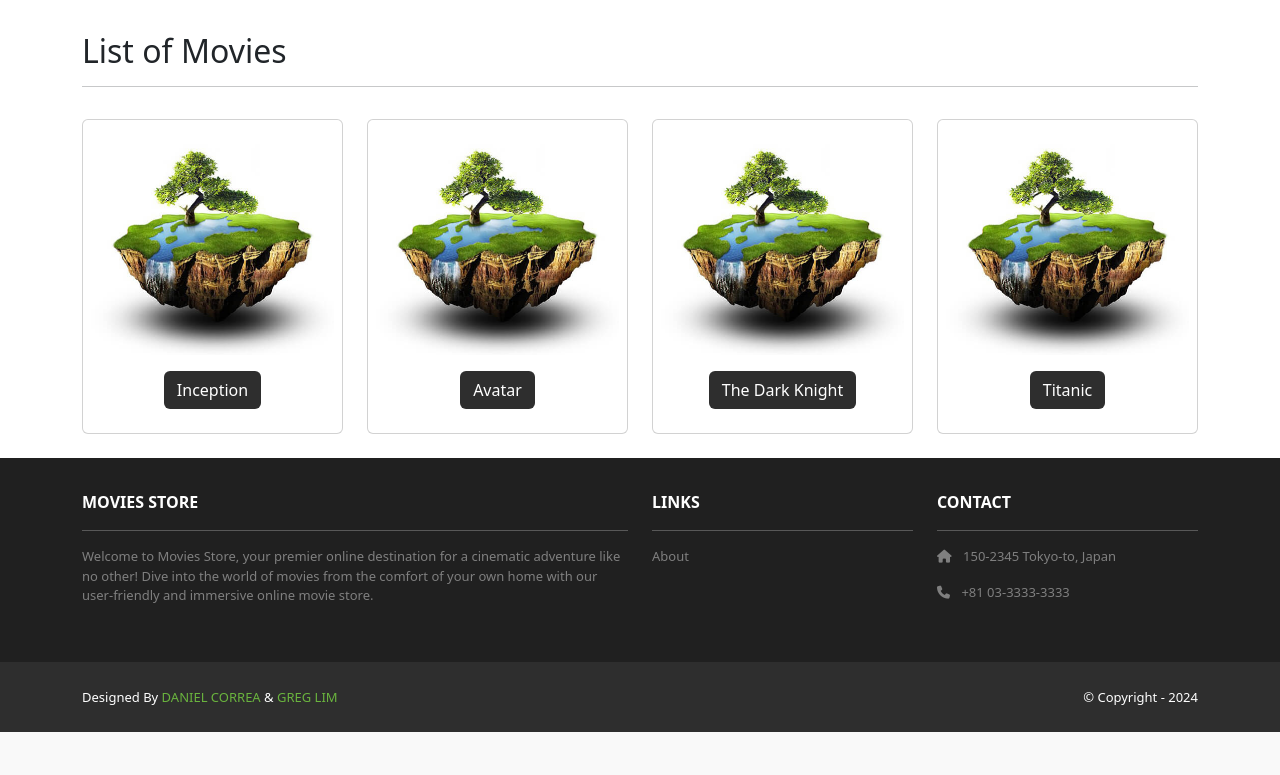
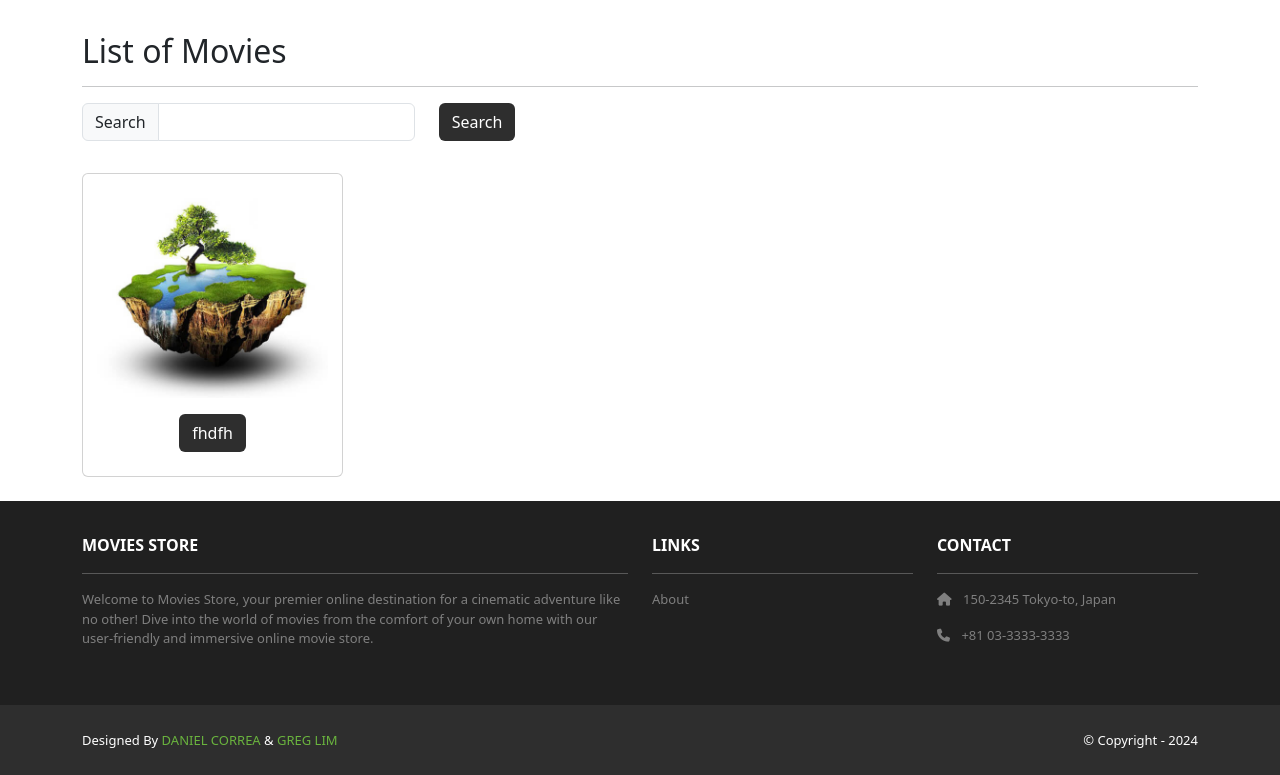
Before and after one commit to ld-minh4354/moviestore, a Django app: page /movies/ in a window 1280 px wide. Shown: the part 82-857 px from the top of the page. Before the commit the page ends 814 px from the top, so only its background shows below. Run offline with Django 5.2, Linux system fonts and the light colour scheme; data comes from the database, SQL or seed files in the repository; some libraries are stand-ins or nearby versions.

Commit message:
- Change from dummy data to data in database - Update movie's individual page - Implement search functionality

```diff
--- a/movies/templates/movies/index.html
+++ b/movies/templates/movies/index.html
@@ -7,14 +7,32 @@
       <div class="col mx-auto mb-3">
         <h2>List of Movies</h2>
         <hr />
+        <p class="card-text">
+          <form method="GET">
+            <div class="row">
+              <div class="col-auto">
+                <div class="input-group col-auto">
+                  <div class="input-group-text">
+                    Search</div>
+                  <input type="text" class="form-control"
+                    name="search">
+                </div>
+              </div>
+              <div class="col-auto">
+                <button class="btn bg-dark text-white"
+                  type="submit">Search</button>
+              </div>
+            </div>
+          </form>
+        </p>
       </div>
     </div>
     <div class="row">
       {% for movie in template_data.movies %}
       <div class="col-md-4 col-lg-3 mb-2">
         <div class="p-2 card align-items-center pt-4">
-          <img src="{% static 'img/about.jpg' %}"
-            class="card-img-top rounded">
+          <img src="{{ movie.image.url }}"
+            class="card-img-top rounded img-card-200">
           <div class="card-body text-center">
             <a href="{% url 'movies.show' id=movie.id %}"
               class="btn bg-dark text-white">
--- a/movies/templates/movies/show.html
+++ b/movies/templates/movies/show.html
@@ -13,8 +13,8 @@
           template_data.movie.price }}</p>
       </div>
       <div class="col-md-6 mx-auto mb-3 text-center">
-        <img src="{% static 'img/about.jpg' %}"
-          class="rounded" />
+        <img src="{{ template_data.movie.image.url }}"
+          class="rounded img-card-400" />
       </div>
     </div>
   </div>
--- a/movies/views.py
+++ b/movies/views.py
@@ -1,34 +1,22 @@
 from django.shortcuts import render
-movies = [
-    {
-        'id': 1, 'name': 'Inception', 'price': 12,
-        'description': 'A mind-bending heist thriller.'
-    },
-    {
-        'id': 2, 'name': 'Avatar', 'price': 13,
-        'description': 'A journey to a distant world and the battle for resources.'
-    },
-    {
-        'id': 3, 'name': 'The Dark Knight', 'price': 14,
-        'description': 'Gothams vigilante faces the Joker.'
-    },
-    {
-        'id': 4, 'name': 'Titanic', 'price': 11,
-        'description': 'A love story set against the backdrop of the sinking Titanic.',
-    },
-]
+from .models import Movie
 
 def index(request):
+    search_term = request.GET.get('search')
+    if search_term:
+        movies = Movie.objects.filter(name__icontains=search_term)
+    else:
+        movies = Movie.objects.all()
     template_data = {}
     template_data['title'] = 'Movies'
-    template_data['movies'] = movies
+    template_data['movies'] = Movie.objects.all()
     return render(request, 'movies/index.html',
                   {'template_data': template_data})
 
 def show(request, id):
-    movie = movies[id - 1]
+    movie = Movie.objects.get(id=id)
     template_data = {}
-    template_data['title'] = movie['name']
+    template_data['title'] = movie.name
     template_data['movie'] = movie
     return render(request, 'movies/show.html',
                   {'template_data': template_data})
--- a/moviestore/static/css/style.css
+++ b/moviestore/static/css/style.css
@@ -33,3 +33,11 @@
 .ms-footer-bottom a:hover {
   color: #fff;
 }
+.img-card-200 {
+  width: fit-content;
+  max-height: 200px;
+}
+.img-card-400 {
+  width: fit-content;
+  max-height: 400px;
+}
```
